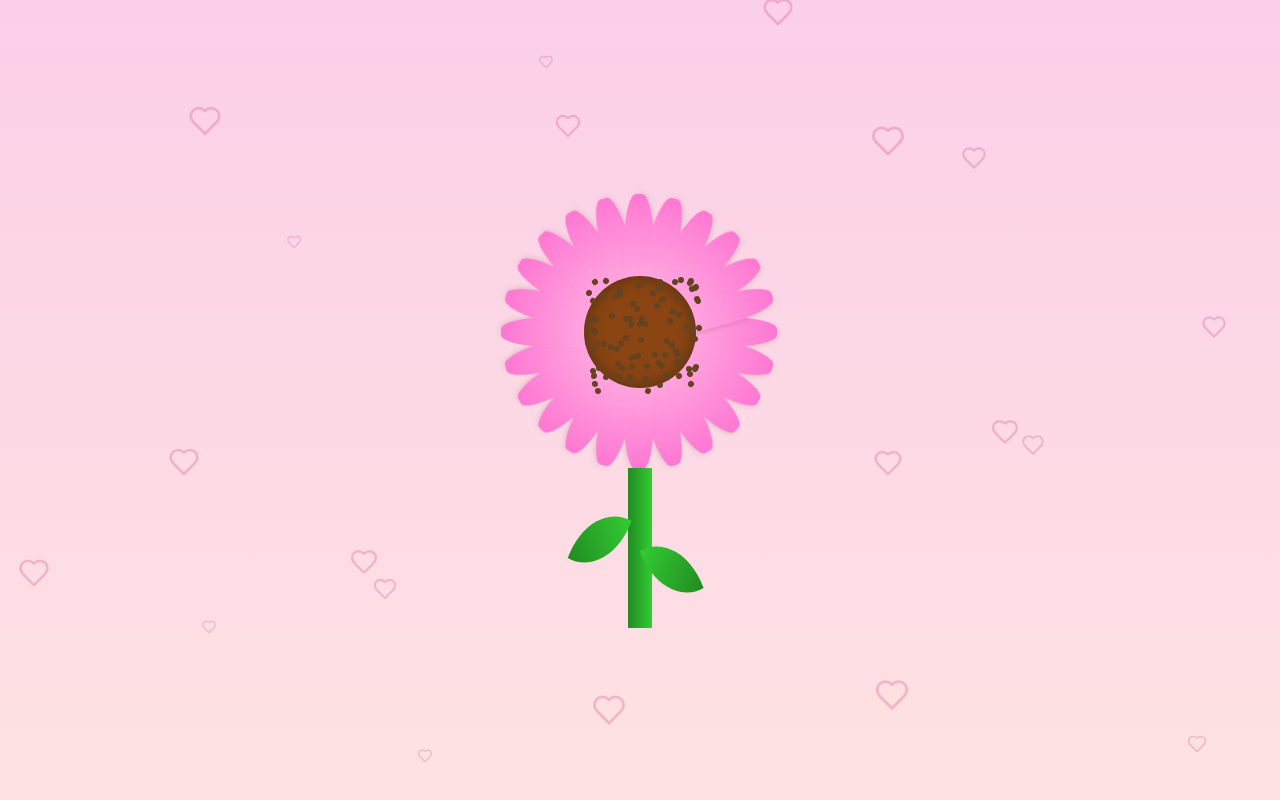
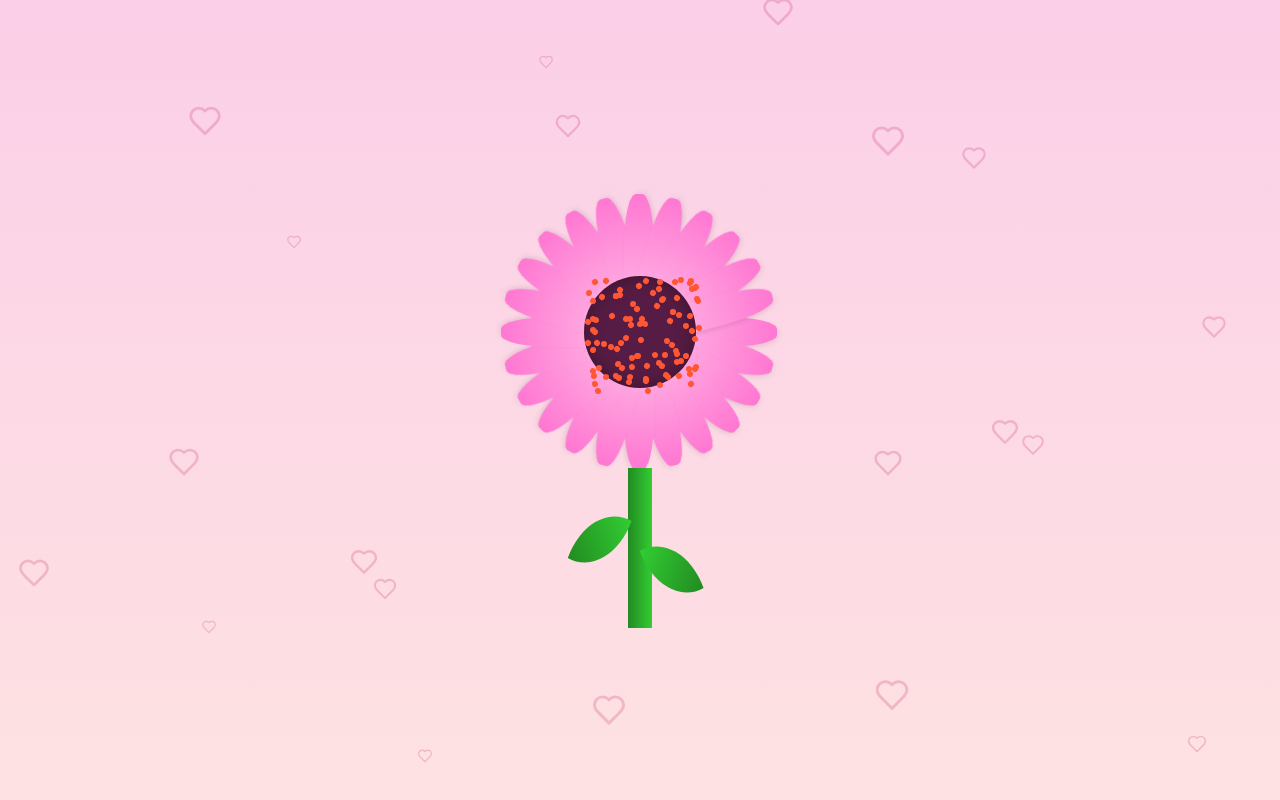
Before and after one commit to ampere07/valentinesday, a React (Vite) app: page / in a window 1280 px wide. Built offline with nearby package versions, Linux system fonts and the light colour scheme.

Commit message:
Update App.tsx

```diff
--- a/src/App.tsx
+++ b/src/App.tsx
@@ -69,7 +69,7 @@ function App() {
           <div
             className="absolute top-1/2 left-1/2 transform -translate-x-1/2 -translate-y-1/2 w-28 h-28 rounded-full z-20"
             style={{
-              background: 'radial-gradient(circle, #8B4513 60%, #654321 100%)',
+              background: 'radial-gradient(circle,rgb(87, 28, 69) 60%,rgb(78, 27, 58) 100%)',
               boxShadow: 'inset 0 0 20px rgba(0,0,0,0.3)'
             }}
           >
@@ -80,7 +80,7 @@ function App() {
                   key={i}
                   className="absolute w-1.5 h-1.5 rounded-full"
                   style={{
-                    background: '#654321',
+                    background: '#FF5733',
                     left: `${Math.random() * 100}%`,
                     top: `${Math.random() * 100}%`,
                     transform: `rotate(${Math.random() * 360}deg)`,
```
